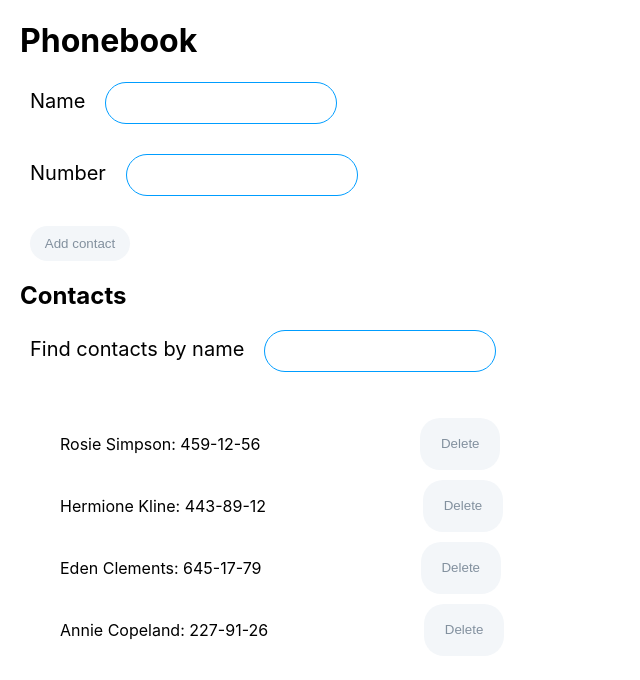
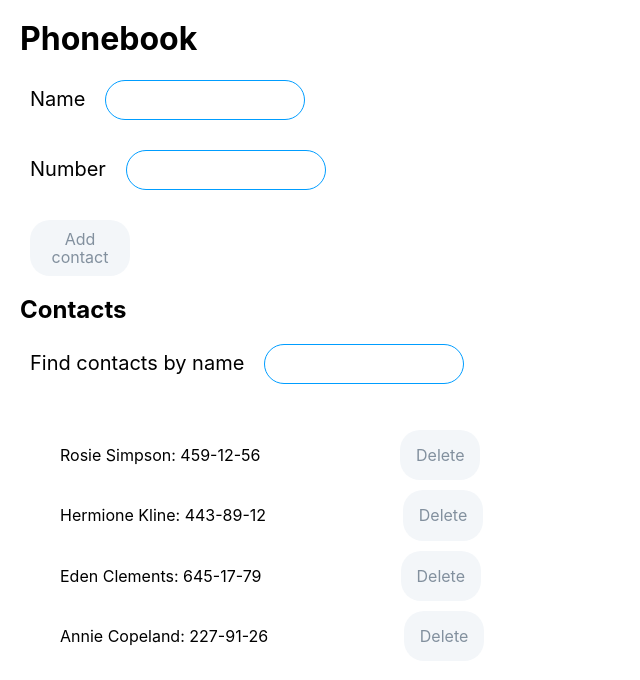
Before and after one commit to OlhaBuhun/react-hw-03-phonebook, a React (Create React App) app: page / in a window 1280 px wide. Shown: the top 680 px of the page, without its empty margins (0-640 px from the left). Built offline with nearby package versions, Linux system fonts and the light colour scheme.

Commit message:
fix GlobalStyle

```diff
--- a/package.json
+++ b/package.json
@@ -7,6 +7,7 @@
     "@testing-library/jest-dom": "^5.16.3",
     "@testing-library/react": "^12.1.4",
     "@testing-library/user-event": "^13.5.0",
+    "modern-normalize": "^2.0.0",
     "nanoid": "^5.0.4",
     "prop-types": "^15.8.1",
     "react": "^18.1.0",
--- a/src/components/App/App.jsx
+++ b/src/components/App/App.jsx
@@ -4,6 +4,7 @@ import ContactForm from '../ContactForm/ContactForm';
 import ContactList from '../ContactList/ContactList';
 import Filter from '../Filter/Filter';
 import { Container } from './App.styled';
+import { GlobalStyle } from 'components/GlobalStyle';
 
 class App extends Component {
   state = {
@@ -102,6 +103,7 @@ class App extends Component {
           contacts={visibleContacts}
           onDeleteContact={this.deleteContact}
         />
+        <GlobalStyle />
       </Container>
     );
   }
--- a/src/index.css
+++ b/src/components/GlobalStyle.js
@@ -1,6 +1,8 @@
-@import-normalize; /* bring in normalize.css styles */
+import { createGlobalStyle } from 'styled-components';
+import 'modern-normalize';
 
-body {
+export const GlobalStyle = createGlobalStyle`
+ body {
   margin: 0;
   font-family: -apple-system, BlinkMacSystemFont, 'Segoe UI', 'Roboto', 'Oxygen',
     'Ubuntu', 'Cantarell', 'Fira Sans', 'Droid Sans', 'Helvetica Neue',
@@ -13,3 +15,4 @@ code {
   font-family: source-code-pro, Menlo, Monaco, Consolas, 'Courier New',
     monospace;
 }
+`;
--- a/src/index.js
+++ b/src/index.js
@@ -1,7 +1,5 @@
 import React from 'react';
 import ReactDOM from 'react-dom/client';
-// import { App } from 'components/App';
-import './index.css';
 import App from 'components/App/App';
 
 ReactDOM.createRoot(document.getElementById('root')).render(
```
Also changed, not shown: 1 other file (tests, documents, lock files or other folders).
